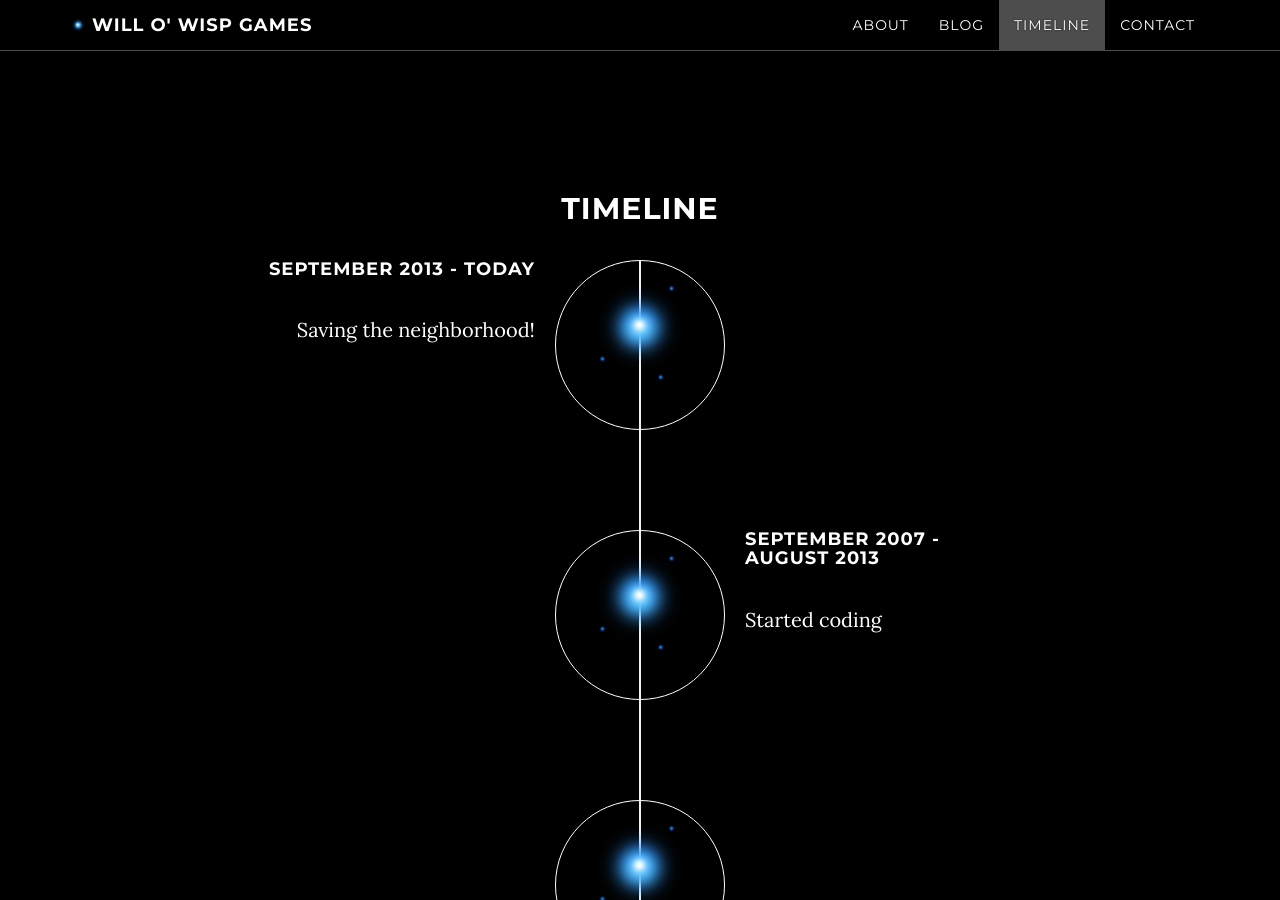
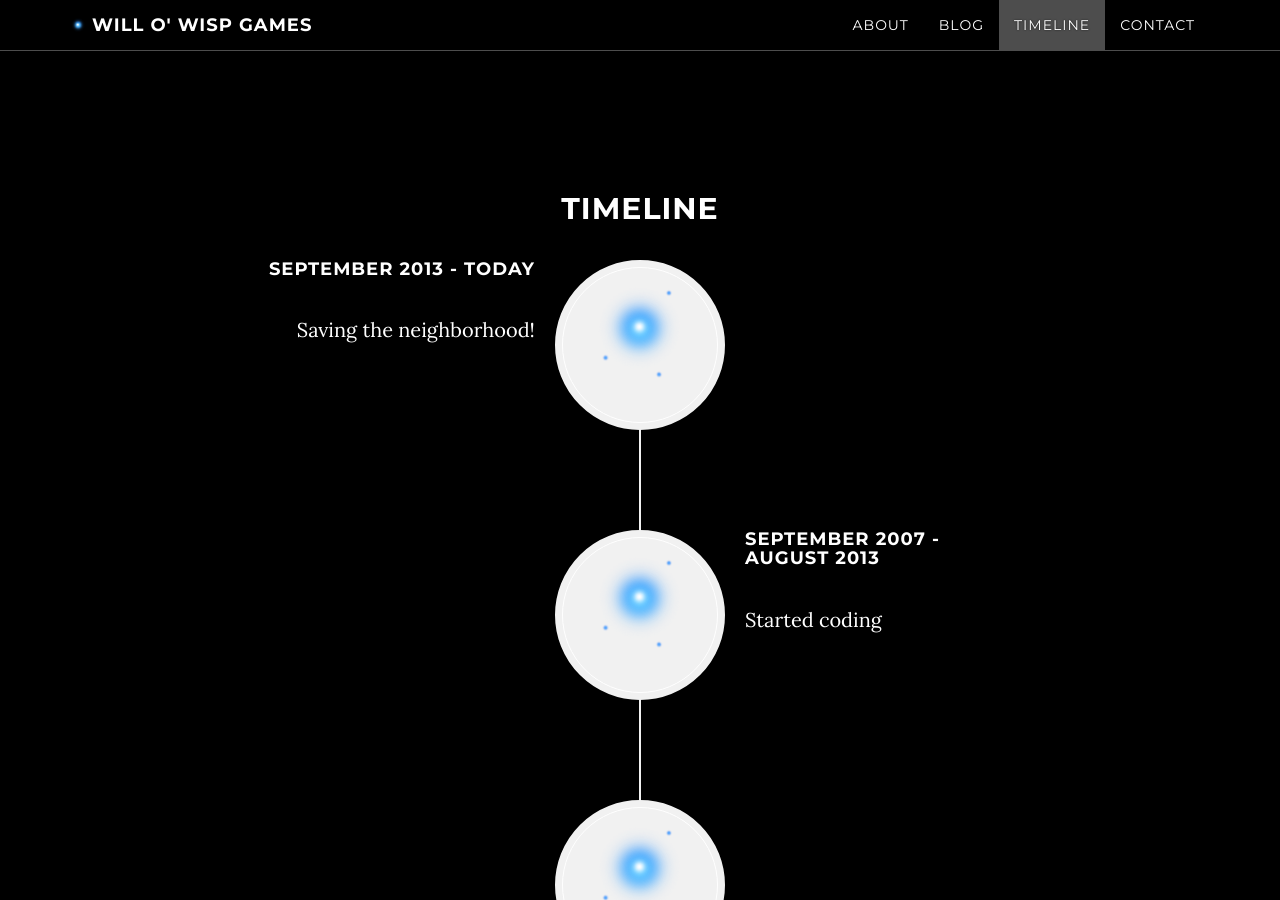
Before and after one commit to WilloWispGames/WilloWispGames.github.io, a Jekyll site: the page built from index.html, in a window 1280 px wide and 900 px high, scrolled down 2560 px. Built offline with Jekyll 4.4.1, drawn with Linux system fonts in a browser that asks for light colours; nearby versions of some CDN libraries; comment, search, counter and statistics services are not loaded.

Commit message:
Update timeline.scss

```diff
--- a/css/timeline.scss
+++ b/css/timeline.scss
@@ -63,11 +63,11 @@
     width: 80px;
     height: 80px;
     margin-left: 0;
-    /*border: 7px solid #f1f1f1;
-    border-radius: 100%;*/
+    border: 7px solid #f1f1f1;
+    border-radius: 100%;
     text-align: center;
-    color: transparent;
-    background-color: transparent;
+    color: #f1f1f1;
+    background-color: #f1f1f1;
 }
 
 .img-me {
```
